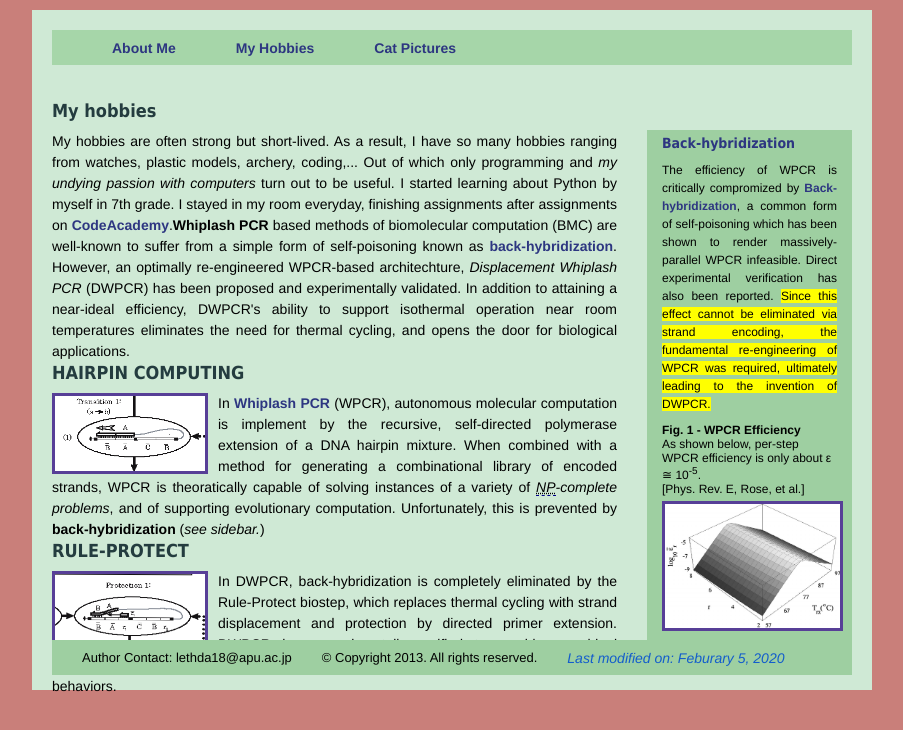
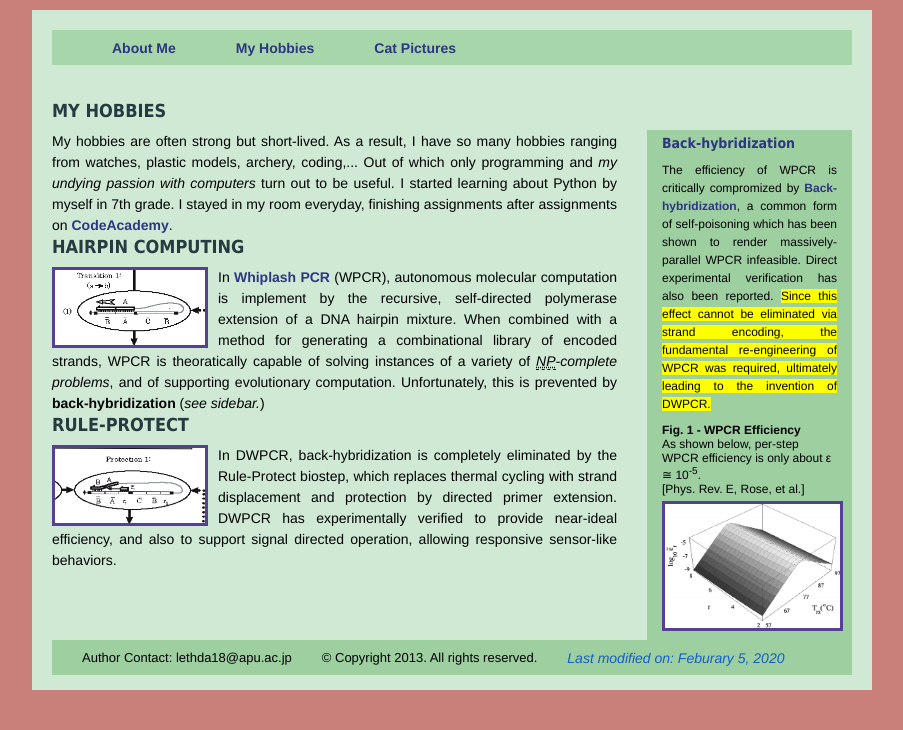
Before and after one commit to damtung2000/About-me, a plain HTML site: page hobby.html in a window 1280 px wide. Shown: the whole page, without its empty margins (188-1091 px from the left). Drawn offline with Linux system fonts and the light colour scheme.

Commit message:
Hobby intro + h1 uppercase

```diff
--- a/hobby.html
+++ b/hobby.html
@@ -41,15 +41,11 @@
                     <h1 id="intro">My hobbies</h1>
 
                     <p>
-                        My hobbies are often strong but short-lived. As a result, I have so many hobbies ranging from watches, plastic models, archery, coding,... Out of which only programming and <em>my undying passion with computers</em> turn out to be useful. I started learning about Python by myself in 7th grade. I stayed in my room everyday, finishing assignments after assignments on <a href="https://www.codecademy.com/">CodeAcademy</a>.<strong>Whiplash PCR</strong> based methods of biomolecular computation (BMC) are
-                        well-known to suffer from a simple form of self-poisoning known as
-                        <a href="../2_html5_sectioning/backhybrid.html">back-hybridization</a>. However, an
-                        optimally re-engineered WPCR-based architechture, <em>Displacement
-                        Whiplash PCR</em> (DWPCR) has been proposed and experimentally validated.
-                        In addition to attaining a near-ideal
-                        efficiency, DWPCR's ability to support isothermal operation near room
-                        temperatures eliminates the need for thermal cycling, and opens the
-                        door for biological applications.
+                        My hobbies are often strong but short-lived. As a result, I have so many hobbies
+                        ranging from watches, plastic models, archery, coding,... Out of which only programming and
+                        <em>my undying passion with computers</em> turn out to be useful. I started learning
+                        about Python by myself in 7th grade. I stayed in my room everyday, finishing assignments
+                        after assignments on <a href="https://www.codecademy.com/" target="_blank" rel="noreferrer noopener">CodeAcademy</a>.
                     </p>
                     <section class="project">
                         <h2 id="kanji"> Hairpin Computing</h2>
--- a/styles/1-fontformat_px.css
+++ b/styles/1-fontformat_px.css
@@ -26,6 +26,7 @@ h1, h2, h3 {
 
 h1 {
 	font: bold 20px;
+	text-transform: uppercase;
 	}
 
 h2 {
```
